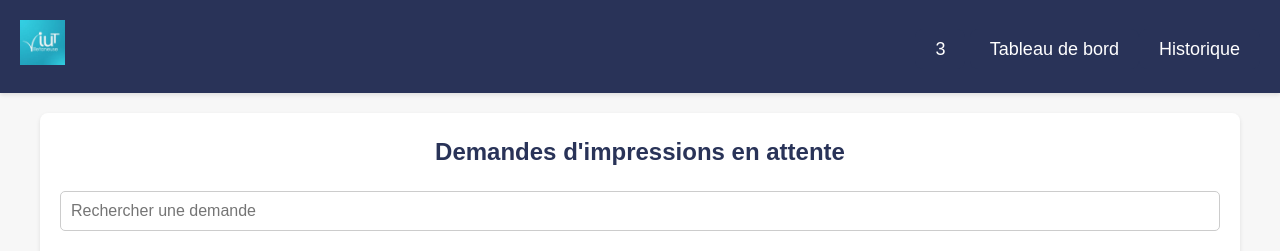
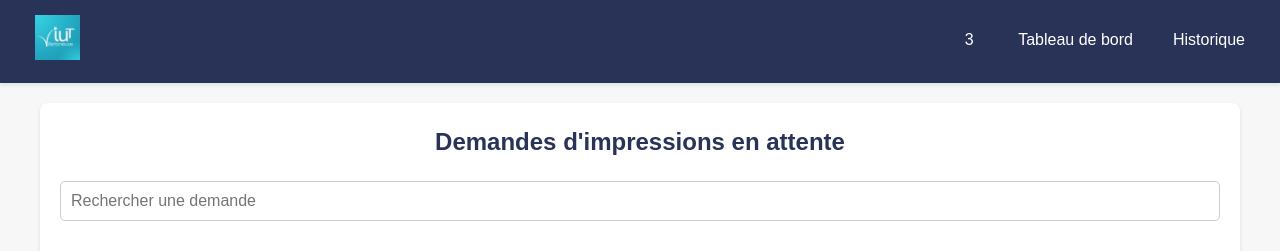
Before and after one commit to AhashPARTHIPAN/Projet_Repro, a PHP site: page / in a window 1280 px wide. Shown: the top 251 px of the page. Run offline with PHP 8.4, Linux system fonts and the light colour scheme; data that the repository does not hold is empty.

Commit message:
Add files via upload

```diff
--- a/Content/CSS/styles.css
+++ b/Content/CSS/styles.css
@@ -14,7 +14,7 @@ body {
 /* ------ DEBUT HEADER ------ */
 header {
     background-color: #293358;
-    padding: 20px;
+    padding: 15px;
     box-shadow: 0 2px 4px rgba(0, 0, 0, 0.1);
     display: block;
     position: relative;
@@ -24,19 +24,20 @@ header {
 img {
     max-width: auto;
     height: 45px;
+    margin-left: 20px;
 }
 
 nav {
     display: inline-block;
     float: right;
     vertical-align: middle;
-    margin-top: 15px;
+    margin-top: 12px;
 }
 
 nav a {
     text-decoration: none;
     color: white;
-    font-size: 18px;
+    font-size: 16px;
     padding: 10px 20px;
     background-color: rgba(41, 51, 88, 1);
     border-radius: 8px;
@@ -264,3 +265,25 @@ footer a:hover {
     }
 }
 /* ------ FIN RESPONSIVE ------ */
+
+@view-transition {
+    navigation: auto;
+}
+
+::view-transition-group(*) {
+animation-duration: .33s;
+}
+
+::view-transition-old(root) {
+animation: .33s ease-in both leave;
+}
+
+::view-transition-new(root) {
+animation: .33s ease-in both enter;
+}
+
+@media (prefers-reduced-motion: reduce) {
+::view-transition-group(*) {
+    animation-duration: 0s;
+}
+}
```
